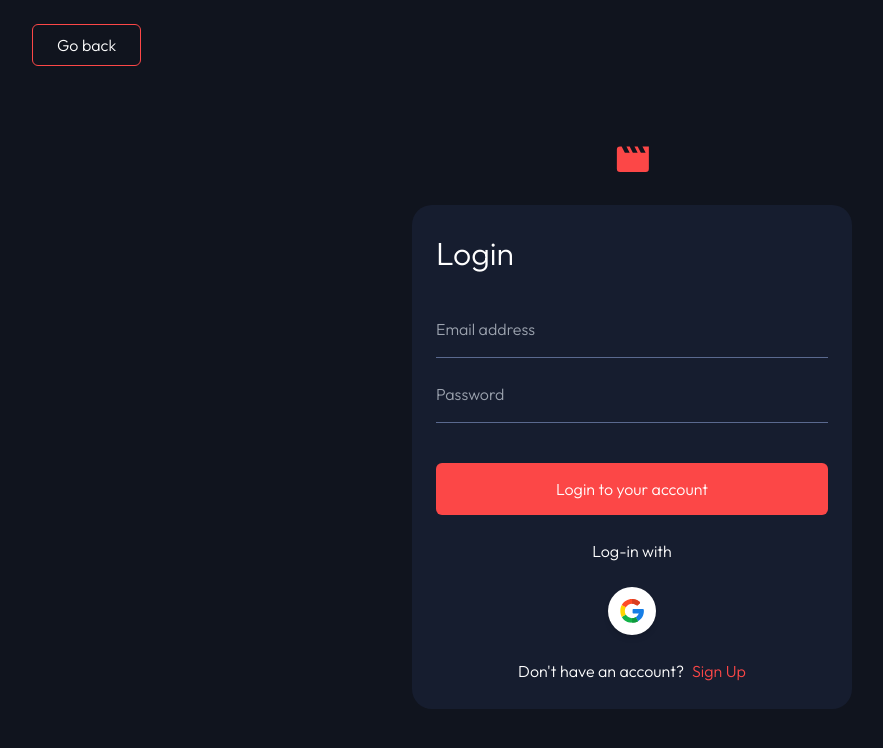
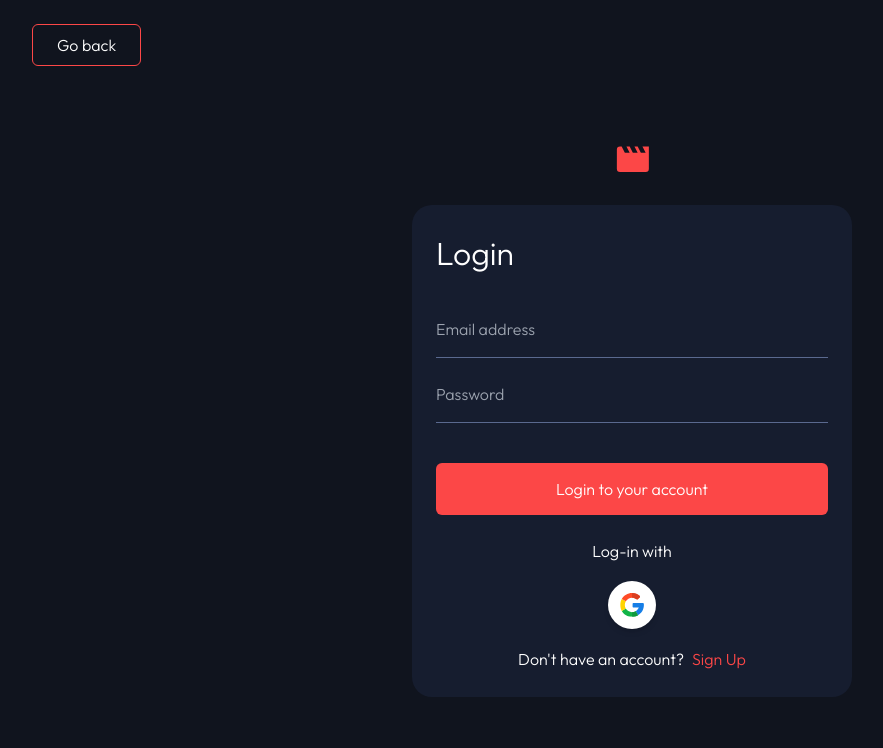
Before and after one commit to Chris-2811/entertainment-web-app-main, a React (Vite) app: page /log-in in a window 1280 px wide. Shown: the top 748 px of the page, without its empty margins (8-891 px from the left). Built offline with nearby package versions, Linux system fonts and the light colour scheme; no server answers.

Commit message:
fixed margin oAuth

```diff
--- a/src/components/OAuth.jsx
+++ b/src/components/OAuth.jsx
@@ -41,7 +41,7 @@ function OAuth() {
       <p>{location.pathname === '/log-in' ? 'Log-in with' : 'Sign-up with'}</p>
       <button
         onClick={onGoogleClick}
-        className="cursor-pointer flex justify-center items-center m-6 p-3 w-12 h-12 bg-white rounded-full shadow-md"
+        className="cursor-pointer flex justify-center items-center m-[1.125rem] p-3 w-12 h-12 bg-white rounded-full shadow-md"
       >
         <img src={googleIcon} alt="google" />
       </button>
```
